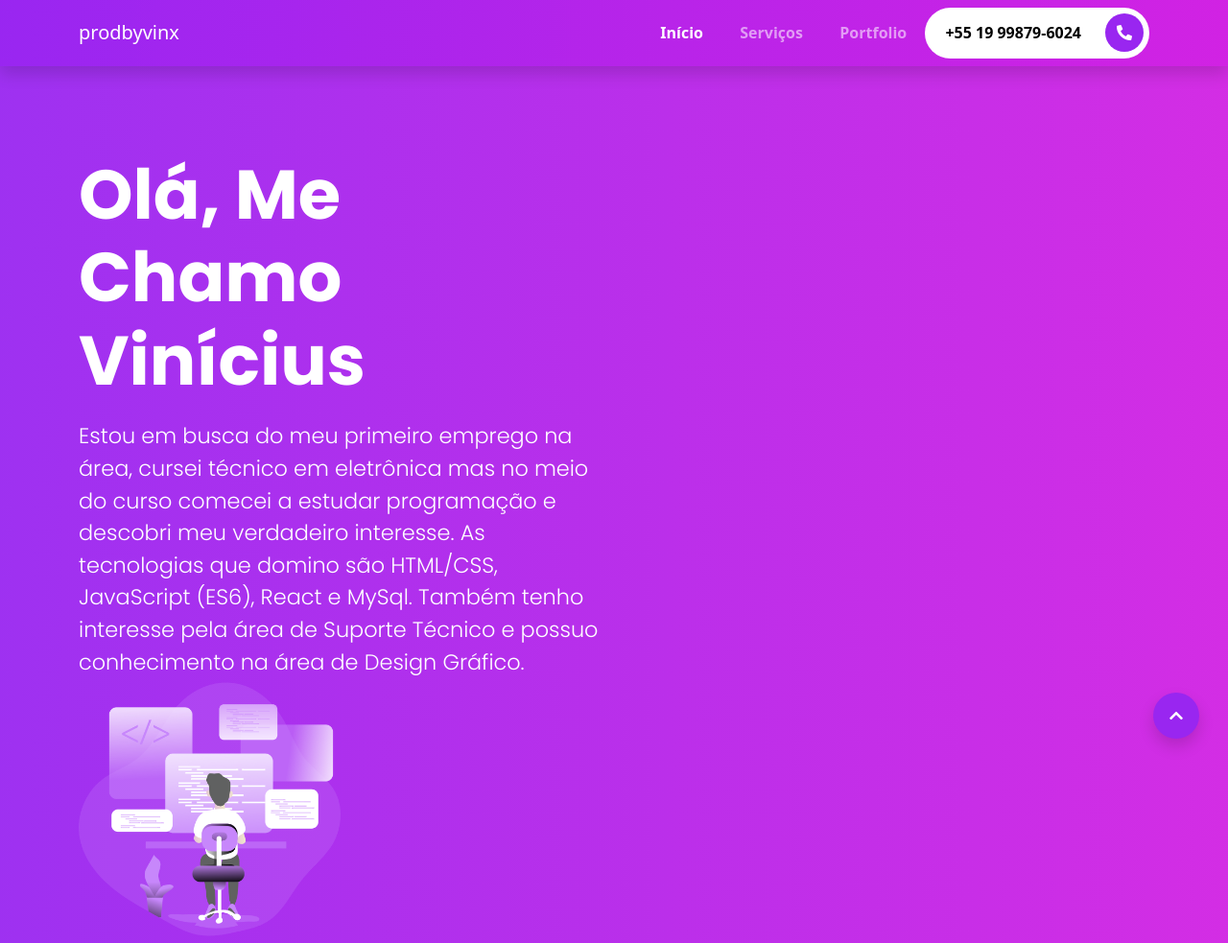
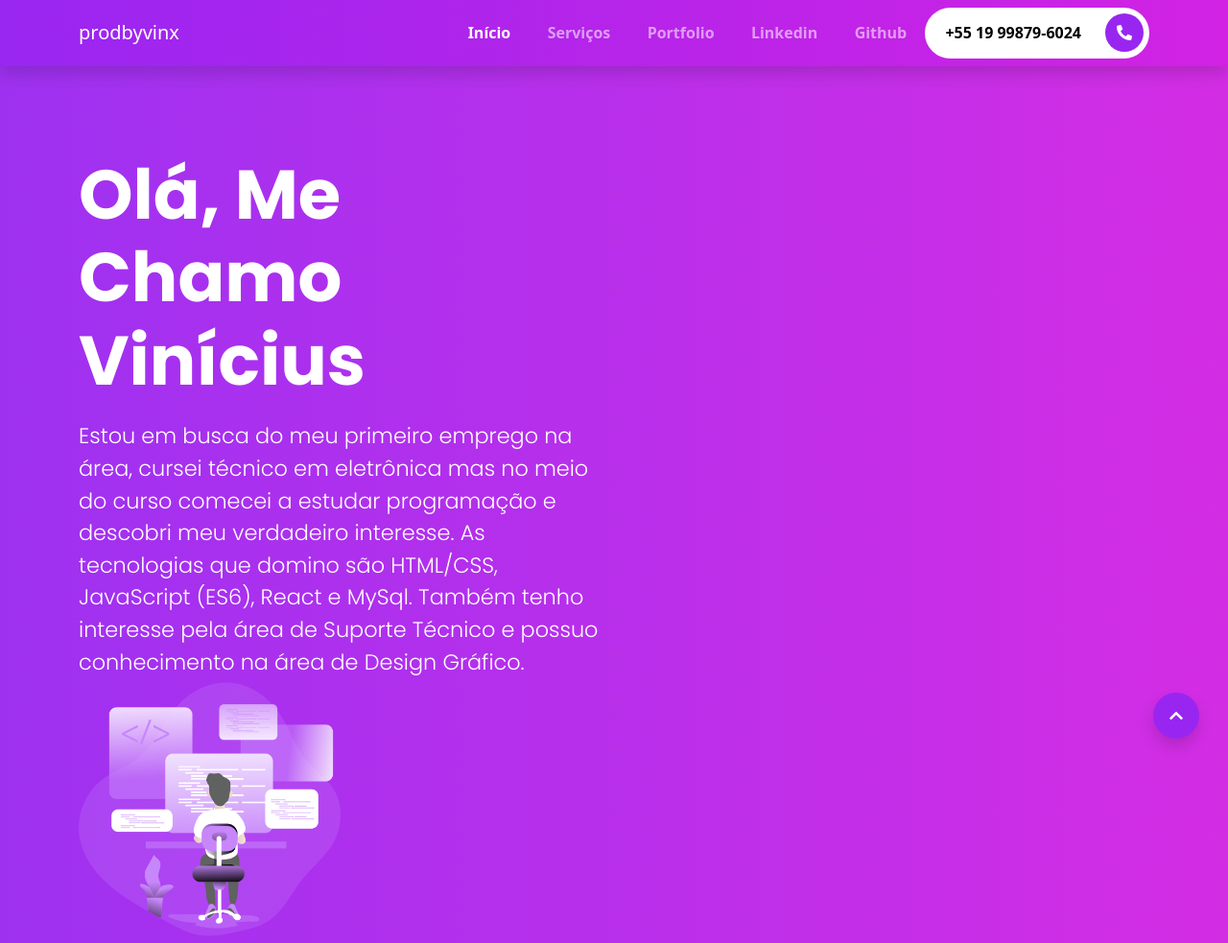
Before and after one commit to prodbyvinx/prodbyvinx.github.io, a website: page index.html in a window 1280 px wide. Shown: the top 983 px of the page at 96% size. Drawn offline with nearby package versions, Linux system fonts and the light colour scheme; files that its build step writes are made by us from their sources.

Commit message:
Update 5

```diff
--- a/index.html
+++ b/index.html
@@ -25,6 +25,8 @@
           <li class="nav-item"><a class="nav-link active" aria-current="page" href="index.html">Início</a></li>
           <li class="nav-item"><a class="nav-link" href="#services">Serviços</a></li>
           <li class="nav-item"><a class="nav-link" href="#portfolio">Portfolio</a></li>
+          <li class="nav-item"><a class="nav-link" target="_blank" href="https://www.linkedin.com/in/vin%C3%ADcius-beira-30508a268/">Linkedin</a></li>
+          <li class="nav-item"><a class="nav-link" target="_blank" href="https://www.github.com/prodbyvinx">Github</a></li>
           </li>
         </ul>
         <button type="button" class="rounded-pill btn-rounded">
```
